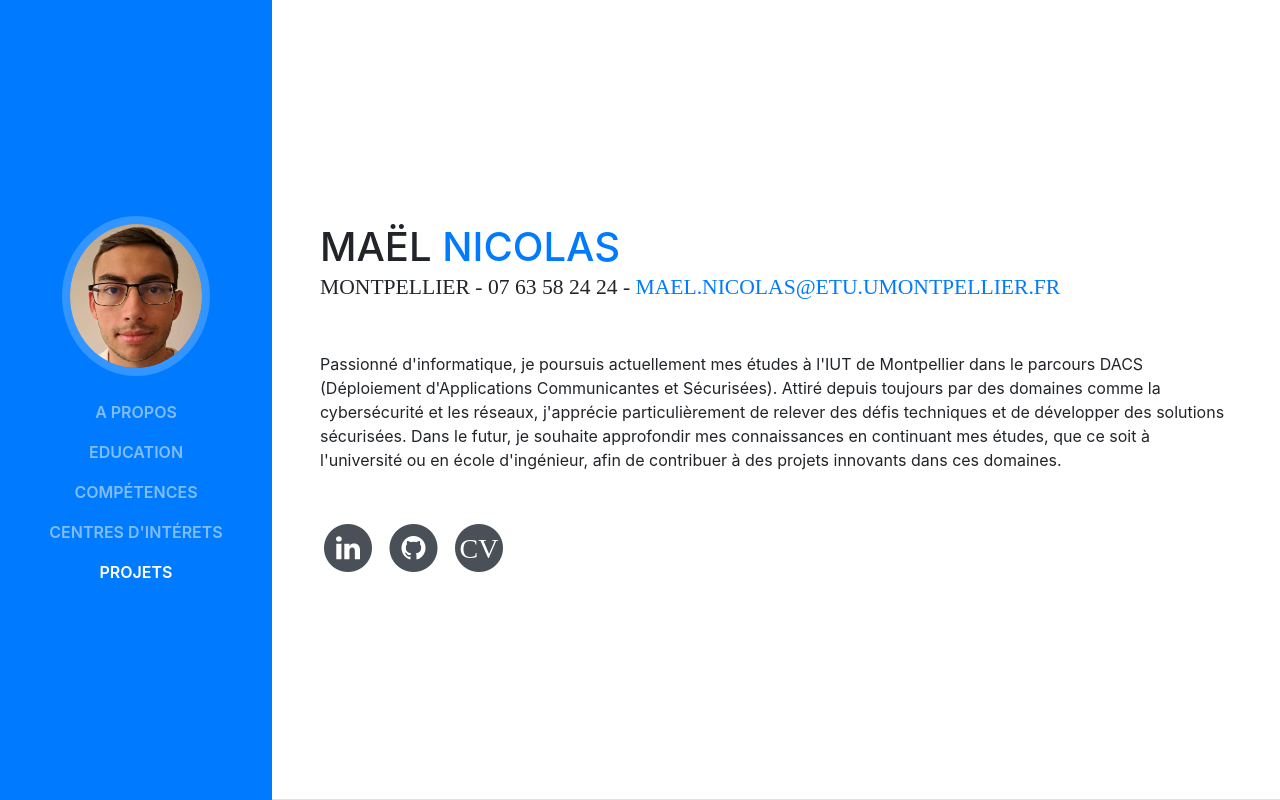
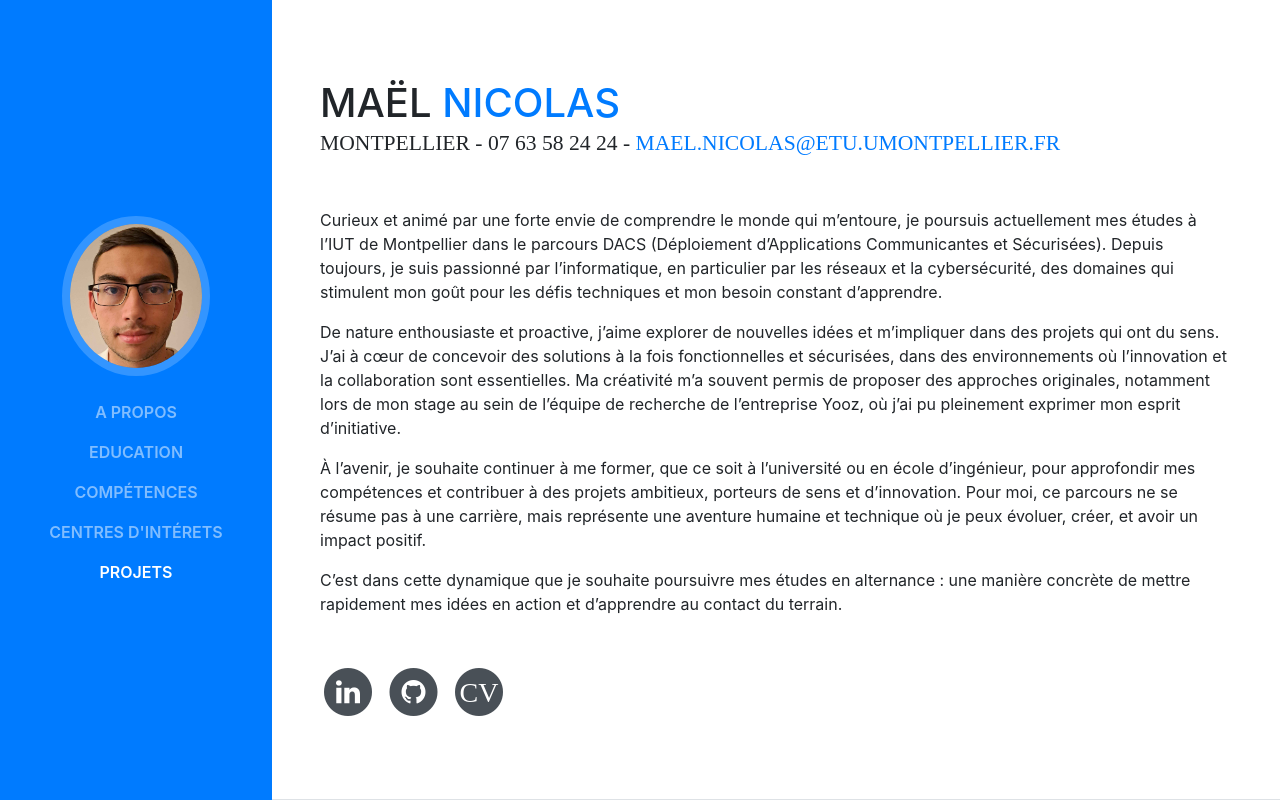
Before and after one commit to Mael-Nicolas/portfolio, a website with bundled scripts: page index.html in a window 1280 px wide. Shown: the top 800 px of the page. Built offline with nearby package versions, Linux system fonts and the light colour scheme; a web font is replaced by a local one.

Commit message:
Presentation update

```diff
--- a/index.html
+++ b/index.html
@@ -71,9 +71,15 @@
         <div class="subheading mb-5">Montpellier - 07 63 58 24 24 -
           <a href="mailto:name@email.com">mael.nicolas@etu.umontpellier.fr</a>
         </div>
-        <p class="mb-5"> Passionné d'informatique, je poursuis actuellement mes études à l'IUT de Montpellier dans le parcours DACS (Déploiement d'Applications Communicantes et Sécurisées).
-          Attiré depuis toujours par des domaines comme la cybersécurité et les réseaux, j'apprécie particulièrement de relever des défis techniques et de développer des solutions sécurisées.
-          Dans le futur, je souhaite approfondir mes connaissances en continuant mes études, que ce soit à l'université ou en école d'ingénieur, afin de contribuer à des projets innovants dans ces domaines. </p>
+        <div class="mb-5">
+          <p> Curieux et animé par une forte envie de comprendre le monde qui m’entoure, je poursuis actuellement mes études à l’IUT de Montpellier dans le parcours DACS (Déploiement d’Applications Communicantes et Sécurisées). Depuis toujours, je suis passionné par l’informatique, en particulier par les réseaux et la cybersécurité, des domaines qui stimulent mon goût pour les défis techniques et mon besoin constant d’apprendre.</p>
+
+          <p> De nature enthousiaste et proactive, j’aime explorer de nouvelles idées et m’impliquer dans des projets qui ont du sens. J’ai à cœur de concevoir des solutions à la fois fonctionnelles et sécurisées, dans des environnements où l’innovation et la collaboration sont essentielles. Ma créativité m’a souvent permis de proposer des approches originales, notamment lors de mon stage au sein de l’équipe de recherche de l’entreprise Yooz, où j’ai pu pleinement exprimer mon esprit d’initiative.</p>
+
+          <p> À l’avenir, je souhaite continuer à me former, que ce soit à l’université ou en école d’ingénieur, pour approfondir mes compétences et contribuer à des projets ambitieux, porteurs de sens et d’innovation. Pour moi, ce parcours ne se résume pas à une carrière, mais représente une aventure humaine et technique où je peux évoluer, créer, et avoir un impact positif.</p>
+
+          <p> C’est dans cette dynamique que je souhaite poursuivre mes études en alternance : une manière concrète de mettre rapidement mes idées en action et d’apprendre au contact du terrain.</p>
+        </div>
         <ul class="list-inline list-social-icons mb-0">
           <li class="list-inline-item">
             <a href="https://www.linkedin.com/in/ma%C3%ABl-nicolas-95b2742ab/" target="_blank">
```
